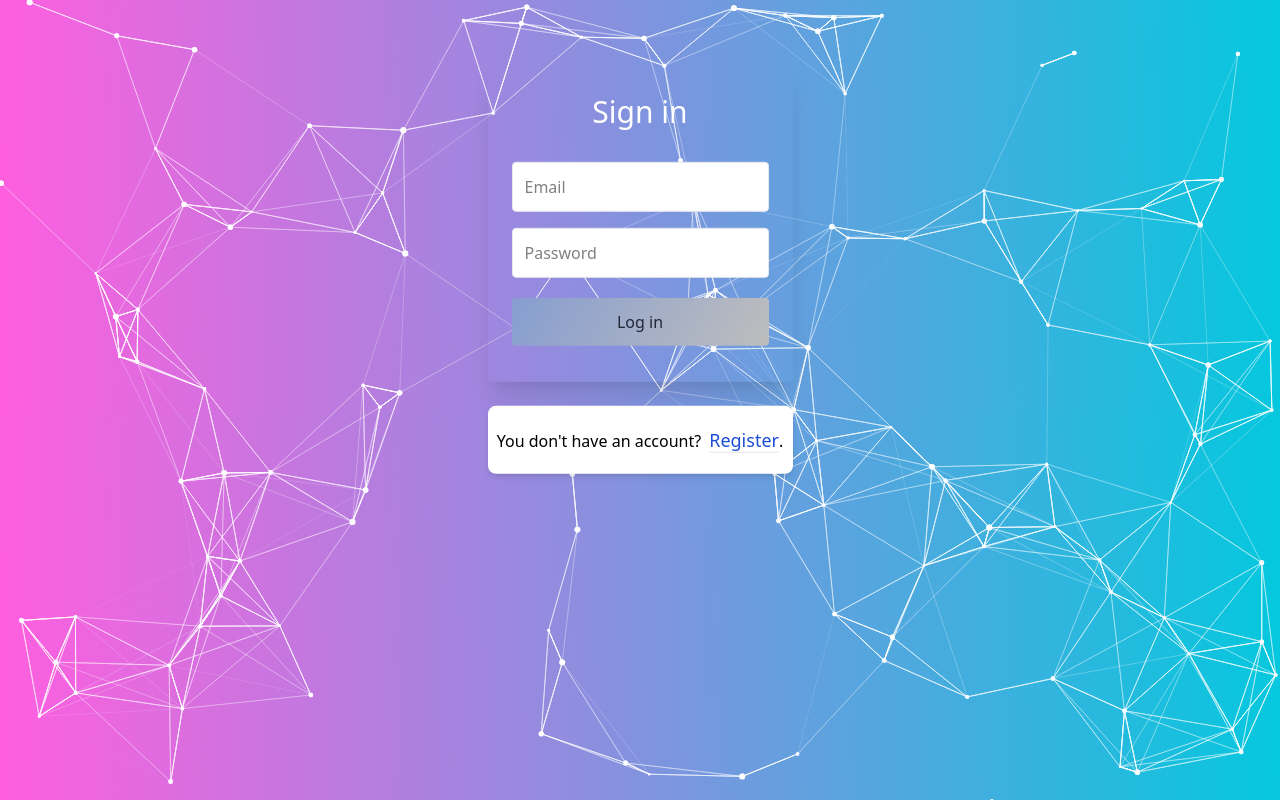
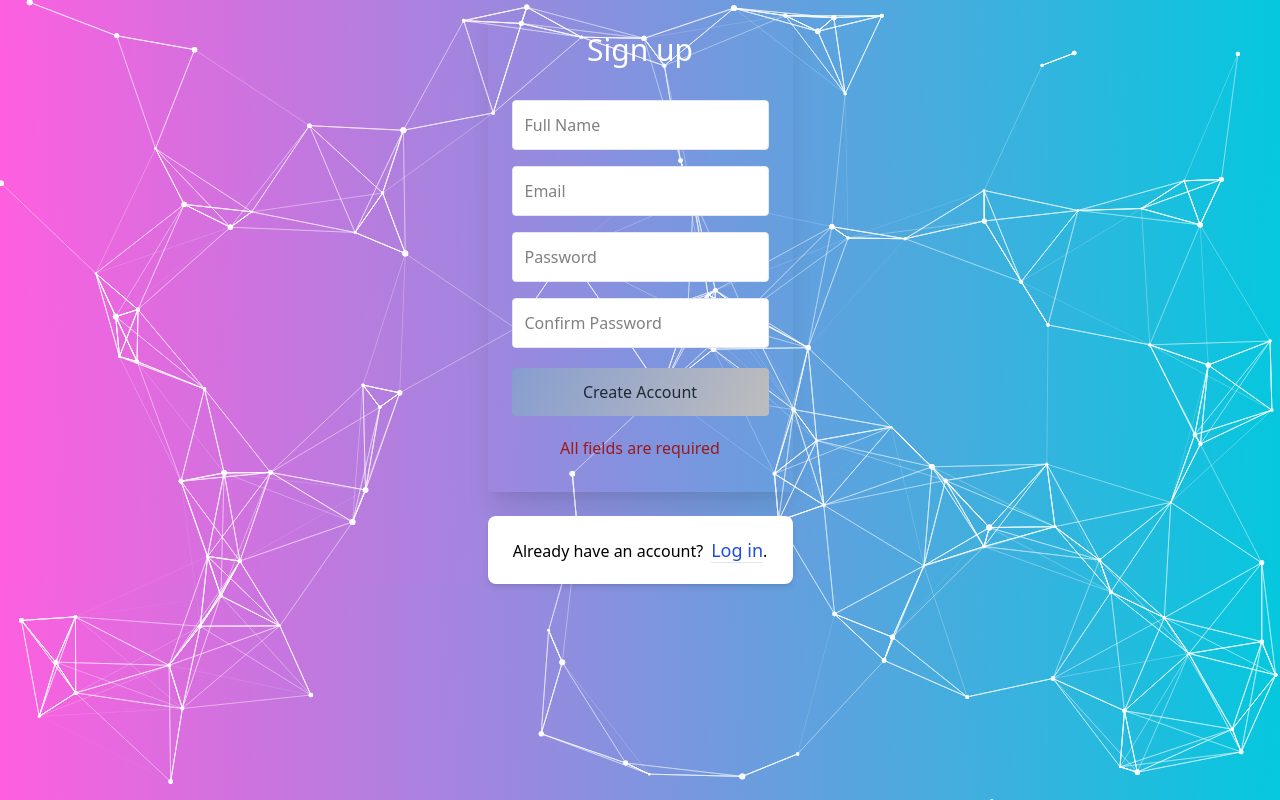
Before and after one commit to MarkelCA/smart-brain, a React (Create React App) app: page /register in a window 1280 px wide. Built offline with nearby package versions, Linux system fonts and the light colour scheme; what clarifai would draw is missing.

Commit message:
Routes implemented with react-router-dom

```diff
--- a/package.json
+++ b/package.json
@@ -54,6 +54,7 @@
     "dotenv": "^10.0.0",
     "nodemon": "^2.0.12",
     "postcss": "^7.0.36",
+    "react-router-dom": "^6.2.1",
     "tailwindcss": "npm:@tailwindcss/postcss7-compat@^2.2.0"
   }
 }
--- a/src/components/Navigation/Navigation.js
+++ b/src/components/Navigation/Navigation.js
@@ -1,8 +1,9 @@
-const Navigation = ({onRouteChange}) => {
+import { useNavigate } from "react-router-dom";
+const Navigation = () => {
+    const navigate = useNavigate();
     return (
         <nav id='navigation' className='bg-white flex justify-end p-5 border-b-2 border-pink-500'>
-            <a className='cursor-pointer underline text-lg text-blue-900 hover:text-red-600 transition duration-200' onClick={(e) => onRouteChange('signin')}>Sign out</a>
-
+            <a className='cursor-pointer underline text-lg text-blue-900 hover:text-red-600 transition duration-200' onClick={(e) => navigate('/', {replace : true}) }>Sign out</a>
         </nav>
 
     )
--- a/src/containers/App.js
+++ b/src/containers/App.js
@@ -1,16 +1,14 @@
 import './App.css';
 import React, { Component, useState } from 'react'
+import { BrowserRouter, Routes, Route } from "react-router-dom";
 import Clarifai, {FACE_DETECT_MODEL} from 'clarifai';
-import Navigation from '../components/Navigation/Navigation'
-import Logo from '../components/Logo/Logo'
-import ImageLinkForm from '../components/ImageLinkForm/ImageLinkForm'
-import Rank from '../components/Rank/Rank'
 import Particles from "react-tsparticles";
 import ParticlesConfig from "../particlesjs-config.json"
-import FaceRecognition from '../components/FaceRecognition/FaceRecognition'
-import SignUp from '../components/SignUp/SignUp'
-import SignIn from '../components/SignIn/SignIn'
-//import Credits from './components/Credits/Credits'
+
+// Pages
+import Home from '../pages/home/Home';
+import SignUp from '../pages/SignUp/SignUp'
+import SignIn from '../pages/SignIn/SignIn'
 
 const app = new Clarifai.App({
     apiKey: "49a9260111a945d48126bac0a1d2cd3c",
@@ -19,7 +17,6 @@ const app = new Clarifai.App({
 const App = () => {
     const [ imageUrl, setImageUrl ] = useState('')
     const [ boxes, setBoxes ] = useState([])
-    const [ route, setRoute ] = useState('signin')
     const [ user, setUser ] = useState({
         id      : '',
         email   : '',
@@ -49,32 +46,19 @@ const App = () => {
 
     }
 
-    const signInCode = <SignIn setUser={setUser} onRouteChange={setRoute} />
-        const signUpCode = <SignUp onRouteChange={setRoute}/>
-        const homeCode = <>
-                        <Navigation onRouteChange={setRoute}/>
-                        <Logo />
-                        <Rank />
-                        <ImageLinkForm submitted={onSubmitted}/>
-                        <FaceRecognition boxes={ boxes } imageUrl = { imageUrl } />
-                    </>
-
   return (
     <div className="App">
       <Particles id="tsparticles" options={ParticlesConfig} />
         {
-            /*
-             * if (signin) signInCode
-             * else if (register) SignUpCode
-             * else homeCode
-             */
-            route === 'signin' ?  signInCode :
-                (
-                    route === 'register' ? signUpCode  : homeCode
-                )
+          <BrowserRouter>
+              <Routes>
+                  <Route path="/" element={<SignIn setUser={setUser} />} />
+                  <Route path="/register" element={<SignUp />} />
+                  <Route path="/home" element={<Home submitted={onSubmitted} boxes={boxes} imageUrl={imageUrl}/>} />
+              </Routes>
+          </BrowserRouter>
         }
     </div>
-
   );
 
 }
--- a/src/components/SignIn/SignIn.js
+++ b/src/pages/SignIn/SignIn.js
@@ -1,13 +1,16 @@
 import './SignIn.css'
+import { Outlet, Link } from "react-router-dom";
+import { useNavigate } from "react-router-dom";
 import Utils from '../../utils/Utils'
 import useFetchPost from '../../hooks/useFetchPost'
 import React, {useState} from 'react'
 
-const SignIn = ({ setUser, onRouteChange}) =>  {
+const SignIn = ({ setUser }) =>  {
 
     const [ signInEmail, changeEmail ] = useState('')
     const [ signInPassword, changePassword ] = useState('')
     const [ validLogin, submit ] = useState(true)
+    const navigate = useNavigate();
 
     const onSubmitSignIn = async (e) => {
         e.preventDefault()
@@ -17,18 +20,19 @@ const SignIn = ({ setUser, onRouteChange}) =>  {
             password: signInPassword
         })
 
-        submit(user == null)
+        submit(user != null)
 
         if(user) {
              delete user.password
              setUser(user)
-             onRouteChange('home')
+            console.log(user)
+             navigate('/home', {replace : true})
          }
     }
 
     const register = (e) => {
         e.preventDefault()
-        onRouteChange('register')
+        navigate('/register', { replace : true })
     }
 
     return (
@@ -61,9 +65,10 @@ const SignIn = ({ setUser, onRouteChange}) =>  {
 
                         <div className="text-grey-dark mt-6 bg-white px-2 py-5 rounded-lg shadow-md text-black w-full">
                             You don't have an account?
-                            <a className="text-lg no-underline border-b text-blue-700 transition duration-200 hover:border-blue-700 text-blue ml-2" href="../register/" onClick={register}>
-                                Register
-                            </a>.
+
+                            <span className="text-lg no-underline border-b text-blue-700 transition duration-200 hover:border-blue-700 text-blue ml-2"  >
+                                <Link to="/register">Register</Link>
+                            </span>.
                         </div>
                     </div>
                 </form>
--- a/src/components/SignUp/SignUp.js
+++ b/src/pages/SignUp/SignUp.js
@@ -1,7 +1,8 @@
 import './SignUp.css'
+import { Outlet, Link, useNavigate } from "react-router-dom";
 import Utils from '../../utils/Utils'
 import React, {useState, useEffect} from 'react'
-const SignUp = ({ onRouteChange }) => {
+const SignUp = () => {
     const [ email, setEmail ] = useState('')
     const [ name, setName ] = useState('')
     const [ password, setPassword ] = useState('')
@@ -9,7 +10,7 @@ const SignUp = ({ onRouteChange }) => {
     const [ passwordMatch, setPasswordMatch] = useState(true)
     const [ strongPassword, setStrongPassword ] = useState(false)
     const [ emptyFields, setEmptyFields ] = useState(false)
-
+    const navigate = useNavigate();
     useEffect(() => {
         const regex = /^.*(?=.{12,})(?=.*[a-zA-Z])(?=.*\d)(?=.*[!#$%&? "]).*$/
         setStrongPassword(password.match(regex))
@@ -19,11 +20,6 @@ const SignUp = ({ onRouteChange }) => {
     useEffect(() => {
         setEmptyFields(!email || !name || !repeatPassword || !password)
     }, [email, name, repeatPassword, password])
-
-    const onLogin = (e) => {
-        e.preventDefault()
-        onRouteChange('signin')
-    }
 
     const onSubmitSignIn = async (e) => {
         e.preventDefault()
@@ -42,7 +38,7 @@ const SignUp = ({ onRouteChange }) => {
         })
 
           if(user) {
-              onRouteChange('signin')
+              navigate('/', {replace : true})
           }
     }
 
@@ -93,9 +89,9 @@ const SignUp = ({ onRouteChange }) => {
 
                         <div className="text-grey-dark mt-6 bg-white px-2 py-5 rounded-lg shadow-md text-black w-full">
                             Already have an account?
-                            <a className="text-lg no-underline border-b text-blue-700 transition duration-200 hover:border-blue-700 text-blue ml-2" href="../login/" onClick={onLogin}>
-                                Log in
-                            </a>.
+                            <span className="text-lg no-underline border-b text-blue-700 transition duration-200 hover:border-blue-700 text-blue ml-2">
+                                <Link to="/">Log in</Link>
+                            </span>.
                         </div>
                     </div>
                 </form>
--- /dev/null
+++ b/src/pages/home/Home.js
@@ -0,0 +1,19 @@
+import Navigation from '../../components/Navigation/Navigation'
+import Logo from '../../components/Logo/Logo'
+import Rank from '../../components/Rank/Rank'
+import ImageLinkForm from '../../components/ImageLinkForm/ImageLinkForm'
+import FaceRecognition from '../../components/FaceRecognition/FaceRecognition'
+
+const Home = ({submitted, imageUrl, boxes }) => {
+    return (
+        <>
+            <Navigation />
+            <Logo />
+            <Rank />
+            <ImageLinkForm submitted={submitted}/>
+            <FaceRecognition boxes={ boxes } imageUrl = { imageUrl } />
+        </>
+    )
+}
+
+export default Home
```
Also changed, not shown: src/pages/SignIn/SignIn.css (renamed from src/components/SignIn/SignIn.css), src/pages/SignUp/SignUp.css (renamed from src/components/SignUp/SignUp.css), 1 other file (tests, documents, lock files or other folders).
